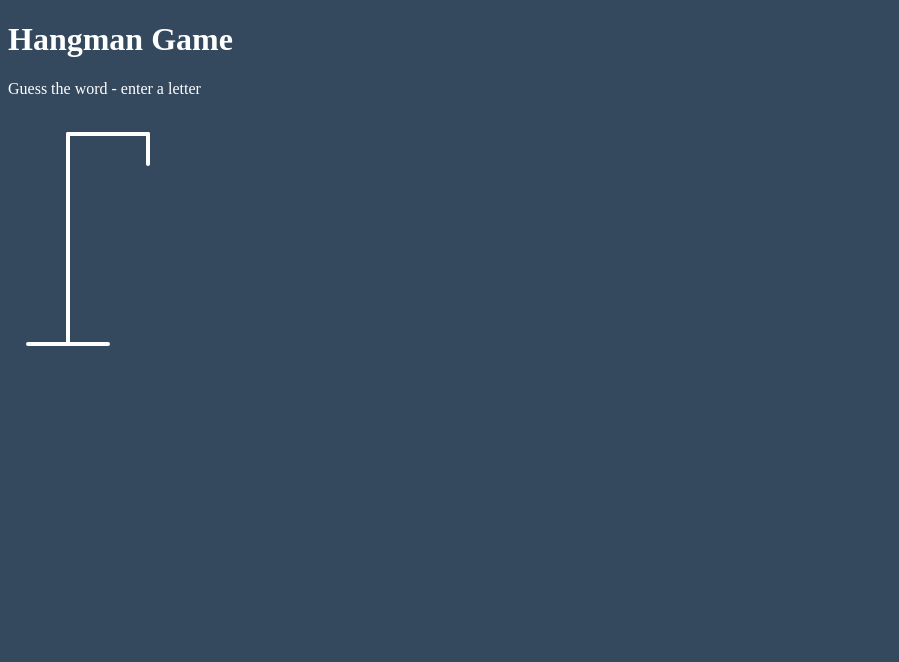
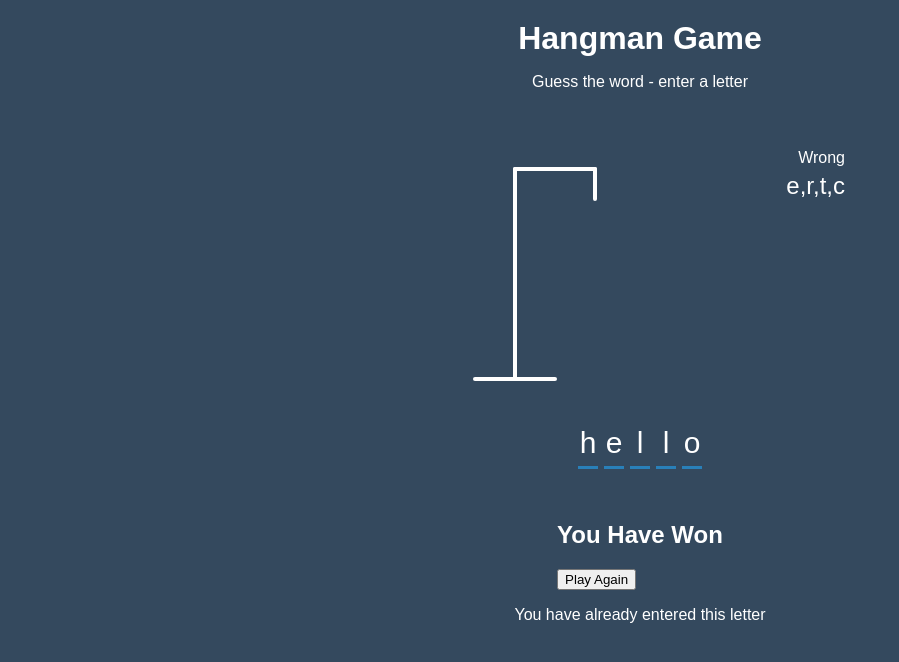
Before and after one commit to Nwachuks/Hangman-Game, a plain HTML site: page index.html in a window 1280 px wide. Shown: the whole page, without its empty margins (0-899 px from the left). Drawn offline with Linux system fonts and the light colour scheme.

Commit message:
Style with CSS

```diff
--- a/index.html
+++ b/index.html
@@ -32,6 +32,34 @@
                 <line x1="140" y1="150" x2="120" y2="180" class="figure-part" />
                 <line x1="140" y1="150" x2="160" y2="180" class="figure-part" />
             </svg>
+
+            <div class="wrong-letters-container">
+                <div id="wrong-letters">
+                    <p>Wrong</p>
+                    <span>e,r,t,c</span>
+                </div>
+            </div>
+
+            <div class="word" id="word">
+                <div class="letter">h</div>
+                <div class="letter">e</div>
+                <div class="letter">l</div>
+                <div class="letter">l</div>
+                <div class="letter">o</div>
+            </div>
+        </div>
+
+        <!-- Final messages container -->
+        <div class="popup-container" id="popup-container">
+            <div class="popup">
+                <h2 id="final-message">You Have Won</h2>
+                <button id="play-button">Play Again</button>
+            </div>
+        </div>
+
+        <!-- Notification -->
+        <div class="notifcation-container" id="notification-container">
+            <p>You have already entered this letter</p>
         </div>
 
         <script src="script.js"></script>
--- a/style.css
+++ b/style.css
@@ -1,6 +1,29 @@
+* {
+    box-sizing: border-box;
+}
+
 body {
     background-color: #34495E;
     color: #FFFFFF;
+    font-family: Arial, Helvetica, sans-serif;
+    display: flex;
+    flex-direction: column;
+    align-items: center;
+    height: 80vh;
+    margin: 0;
+    overflow: hidden;
+}
+
+h1 {
+    margin: 20px 0 0;
+}
+
+.game-container {
+    padding: 20px 40px;
+    position: relative;
+    margin: auto;
+    height: 350px;
+    width: 450px;
 }
 
 .figure-container {
@@ -13,3 +36,39 @@ body {
 .figure-part {
     display: none;
 }
+
+.wrong-letters-container {
+    position: absolute;
+    top: 20px;
+    right: 20px;
+    display: flex;
+    flex-direction: column;
+    text-align: right;
+}
+
+.wrong-letters-container p {
+    margin: 0 0 5px;
+}
+
+.wrong-letters-container span {
+    font-size: 24px;
+}
+
+.word {
+    display: flex;
+    position: absolute;
+    bottom: 10px;
+    left: 50%;
+    transform: translateX(-50%);
+}
+
+.letter {
+    border-bottom: 3px solid #2980B9;
+    display: inline-flex;
+    font-size: 30px;
+    align-items: center;
+    justify-content: center;
+    margin: 0 3px;
+    height: 50px;
+    width: 20px;
+}
```
Lines whose indentation alone changed are shown as unchanged.
